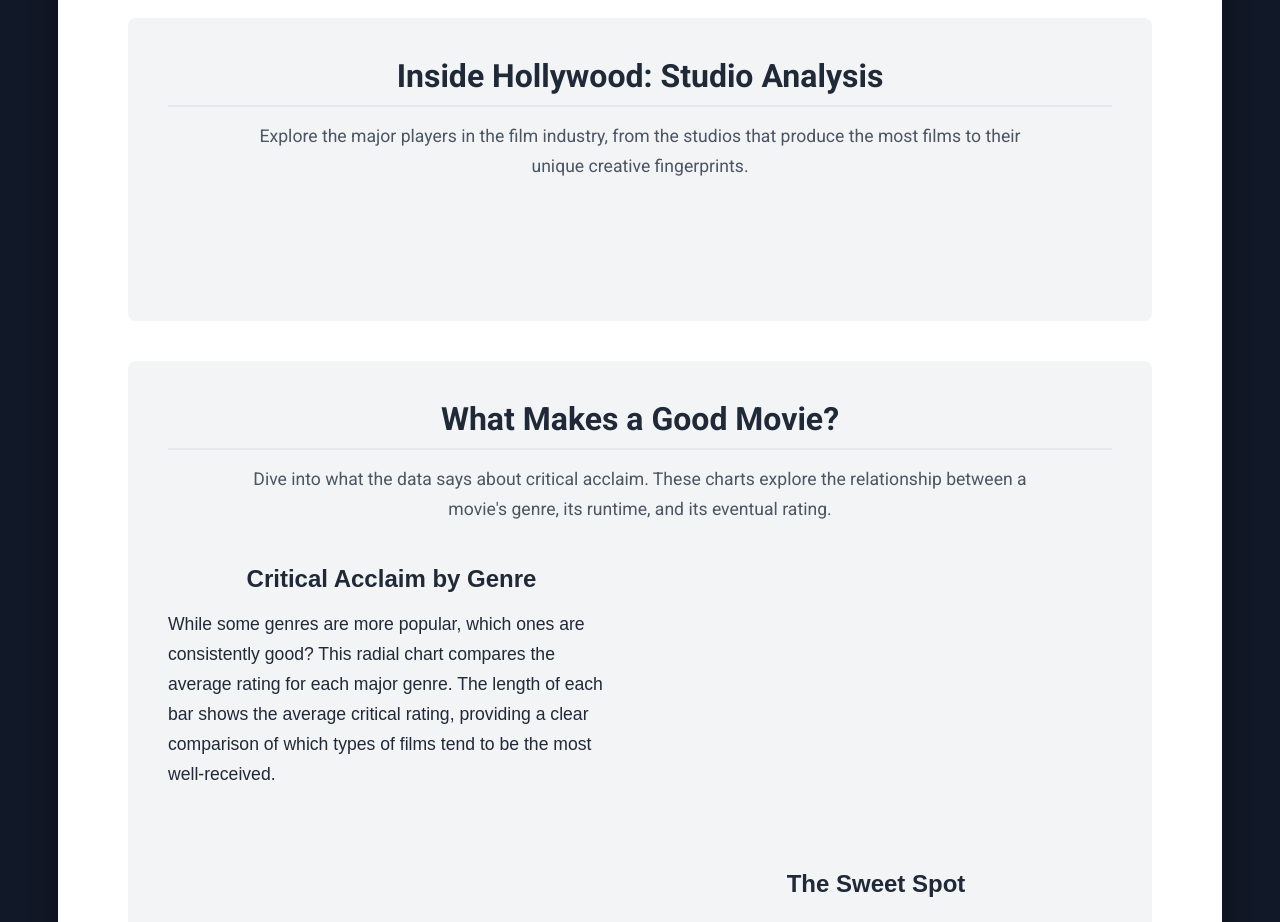
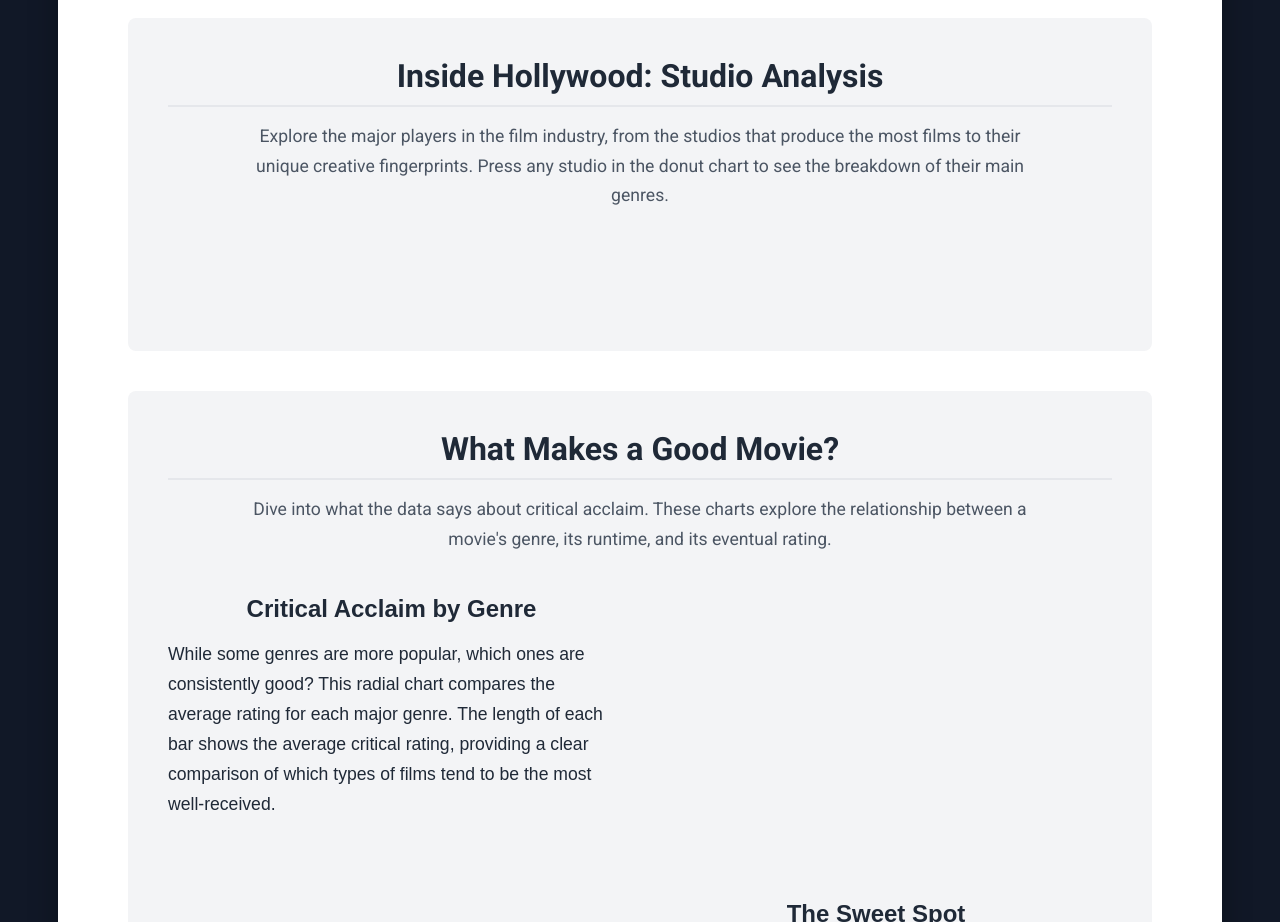
Before and after one commit to adenshinnick/DataVisualisationAssignment2, a plain HTML site: page index.html in a window 1280 px wide. Shown: the part 2340-3262 px from the top of the page. Drawn offline with nearby package versions, Linux system fonts and the light colour scheme; a script that the page names is missing.

Commit message:
Update index.html

```diff
--- a/index.html
+++ b/index.html
@@ -79,7 +79,7 @@
         <!-- SECTION 2: STUDIO ANALYSIS -->
         <div class="section-container">
             <h2>Inside Hollywood: Studio Analysis</h2>
-            <p class="section-intro">Explore the major players in the film industry, from the studios that produce the most films to their unique creative fingerprints.</p>
+            <p class="section-intro">Explore the major players in the film industry, from the studios that produce the most films to their unique creative fingerprints. Press any studio in the donut chart to see the breakdown of their main genres.</p>
 
             <div class="pure-g">
                 <div class="pure-u-1-1">
```
